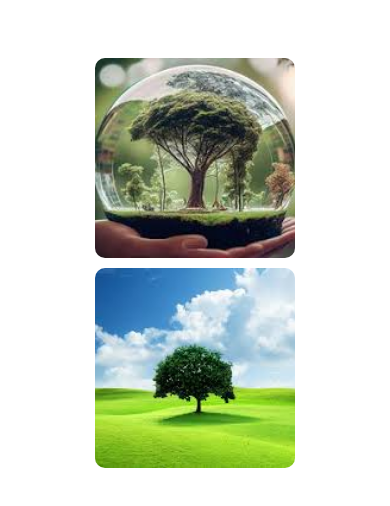
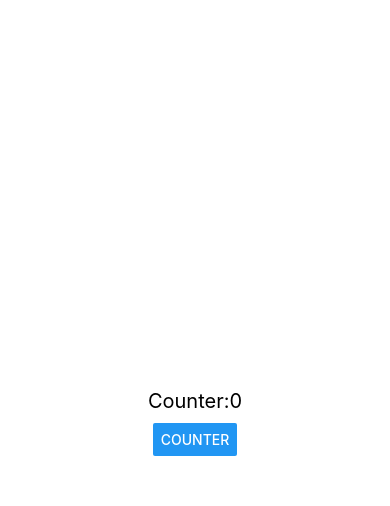
Before and after one commit to bhattk64/React-Native-Practice, a React Native app: screen / in a window 390 px wide. Shown: the top 506 px of the page. Built offline with nearby package versions, Linux system fonts and the light colour scheme.

Commit message:
context api and solve prop drilling with context hook method

```diff
--- a/App.jsx
+++ b/App.jsx
@@ -1,13 +1,15 @@
-import { View, Text } from 'react-native'
+import { View } from 'react-native'
 import React from 'react'
 // import AsyncStorageExample from './src/components/AsyncStorageExample'
-import ImageComponentExample from './src/components/ImageComponentExample'
+// import ImageComponentExample from './src/components/ImageComponentExample'
+import Parent from './src/components/Parent'
 
 const App = () => {
   return (
-    <View>
+    <View style={{flex:1}}>
       {/* <AsyncStorageExample/> */}
-      <ImageComponentExample/>
+      {/* <ImageComponentExample/> */}
+      <Parent/>
     </View>
   )
 }
--- /dev/null
+++ b/src/components/FirstChild.jsx
@@ -0,0 +1,13 @@
+import { View } from 'react-native'
+import React from 'react'
+import SubChild from './SubChild'
+
+const FirstChild = () => {
+  return (
+    <View>
+     <SubChild  />
+    </View>
+  )
+}
+
+export default FirstChild
--- a/src/components/ImageComponentExample.jsx
+++ b/src/components/ImageComponentExample.jsx
@@ -40,9 +40,7 @@ const styles=StyleSheet.create({
         alignItems:'center',
     },
     content:{
-
-
-        padding:4,
+       padding:4,
         backgroundColor:'rgba(255,255,255,0.4)',
         borderRadius:10
     },
--- /dev/null
+++ b/src/components/Parent.jsx
@@ -0,0 +1,21 @@
+import { View } from 'react-native'
+import React, { createContext, useState } from 'react'
+import FirstChild from './FirstChild'
+
+//create,provide,use
+export const counterContext=createContext()
+const Parent = () => {
+    const[count,setCount]=useState(0);
+    const incrementCount=()=>{
+        setCount(count+1)
+    }
+  return (
+   <counterContext.Provider value={{count,incrementCount}}>
+     <View style={{flex:1,justifyContent:'center',alignItems:'center'}}>
+      <FirstChild/>
+    </View>
+   </counterContext.Provider>
+  )
+}
+
+export default Parent
--- /dev/null
+++ b/src/components/SubChild.jsx
@@ -0,0 +1,29 @@
+import { View, Text, Button, StyleSheet } from 'react-native'
+import React, { useContext } from 'react'
+import { counterContext } from './Parent'
+
+
+const SubChild = () => {
+    const {count,incrementCount}=useContext(counterContext)
+  return (
+    <View style={styles.container}>
+      <Text style={styles.text}>Counter:{count}</Text>
+      <Button title='Counter'onPress={incrementCount} />
+    </View>
+  )
+}
+
+export default SubChild
+
+const styles=StyleSheet.create({
+    container:{
+        flex:1,
+        justifyContent:'center',
+        alignItems:'center'
+
+    },
+    text:{
+        fontSize:20,
+        marginBottom:10
+    }
+})
```
